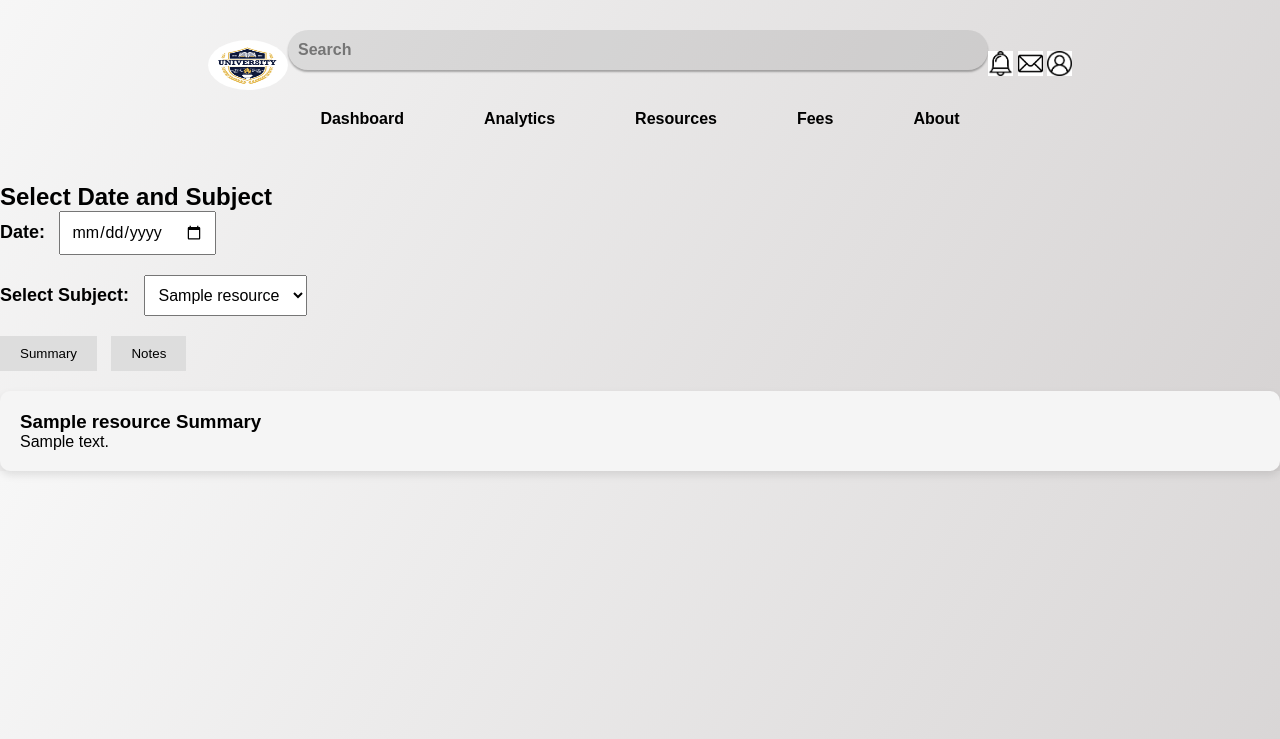
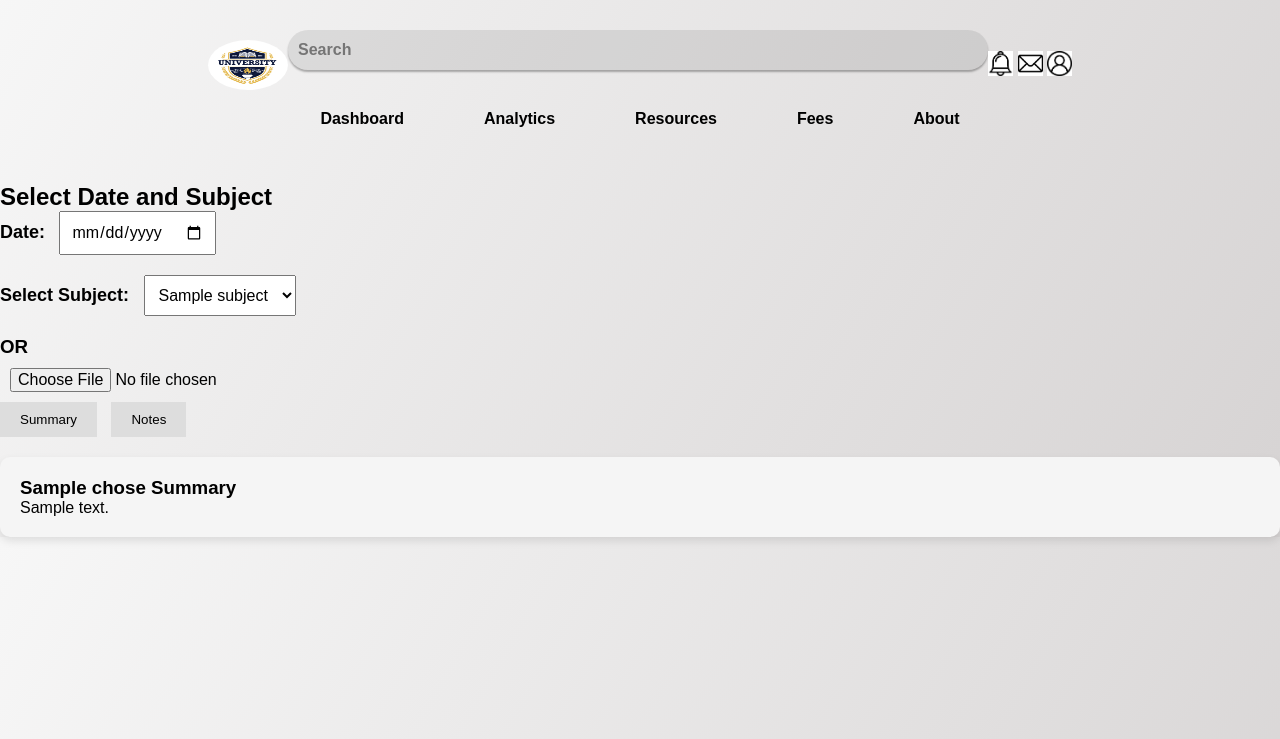
Before and after one commit to iiakshat/institution-management-system, a Flask app: template app/templates/resources.html in a window 1280 px wide. Shown: the part 39-778 px from the top of the page. Run offline with Flask 3, Linux system fonts and the light colour scheme; the template is opened without the code that fills it: most values are stand-ins (such as "Sample title", 1, 10 or a date in 2020).

Commit message:
Update resources.html

```diff
--- a/app/templates/resources.html
+++ b/app/templates/resources.html
@@ -47,29 +47,33 @@
                 <input type="date" id="datePicker">
             </div>
 
+
             <div class="select-subject">
                 <label for="subject">Select Subject:</label>
                 <select id="subject">
-                    <option value="subject">{{Resource.subject}}</option>
-                    <option value="subject">{{Resource.subject}}</option>
-                    <option value="subject">{{Resource.subject}}</option>
-                    <option value="subject">{{Resource.subject}}</option>
-                    <option value="subject">{{Resource.subject}}</option>
+                    <option value="subject">{{Resource.subject[0]}}</option>
+                    <option value="subject">{{Resource.subject[1]}}</option>
+                    <option value="subject">{{Resource.subject[2]}}</option>
+                    <option value="subject">{{Resource.subject[3]}}</option>
+                    <option value="subject">{{Resource.subject[4]}}</option>
                 </select>
             </div>
+            <h3> OR</h3>
+            <input type="file" id="fileInput" title="Upload Audio">
+
 
             <div class="summary-notes-toggle">
                 <button id="summaryBtn">Summary</button>
                 <button id="notesBtn">Notes</button>
             </div>
 
-            <div id="lectureSummary" class="content-box">
-                <h3>{{Resource.subject}} Summary</h3>
+               <div id="lectureSummary" class="content-box">
+                <h3>{{Resource.chose}} Summary</h3>
                 <p>{{Resource.summary}}</p>
             </div>
 
             <div id="lectureNotes" class="content-box hidden">
-                <h3>{Lecture} Notes</h3>
+                <h3>{{Resource.chose}} Notes</h3>
                 <table>
                     <tr>
                         <th>Sr No.</th>
@@ -77,27 +81,26 @@
                         <th>Pdf Name</th>
                         <th>Likes</th>
                         <th>Views</th>
+                    </tr>                   <tr>
+                        <td>{{user.id}}</td>
+                        <td>{{user.name}}</td>
+                        <td>{{Resource.notes_url}}</td>
+                        <td>{{Resource.likes}}</td>
+                        <td>{{Resource.views}}</td>
                     </tr>
                     <tr>
                         <td>{{user.id}}</td>
                         <td>{{user.name}}</td>
-                        <td>{{Resouce.notes_url}}</td>
+                        <td>{{Resource.notes_url}}</td>
                         <td>{{Resource.likes}}</td>
-                        <td>{{Resouce.views}}</td>
+                        <td>{{Resource.views}}</td>
                     </tr>
                     <tr>
                         <td>{{user.id}}</td>
                         <td>{{user.name}}</td>
-                        <td>{{Resouce.notes_url}}</td>
+                        <td>{{Resource.notes_url}}</td>
                         <td>{{Resource.likes}}</td>
-                        <td>{{Resouce.views}}</td>
-                    </tr>
-                    <tr>
-                        <td>{{user.id}}</td>
-                        <td>{{user.name}}</td>
-                        <td>{{Resouce.notes_url}}</td>
-                        <td>{{Resource.likes}}</td>
-                        <td>{{Resouce.views}}</td>
+                        <td>{{Resource.views}}</td>
                     </tr>
 
                 </table>
```
